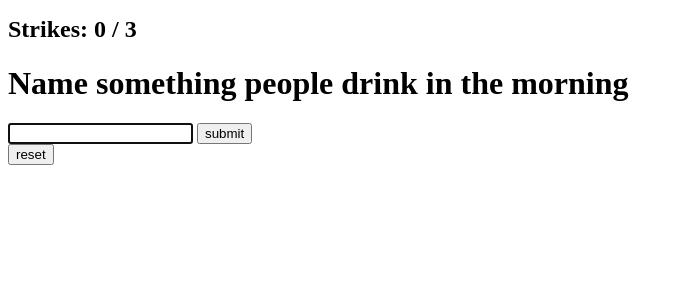
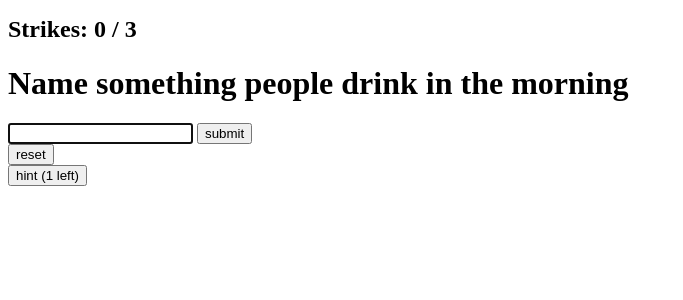
Before and after one commit to melvindacanay05-gif/PSaetang_Project2, a PHP site: page /game.php in a window 1280 px wide. Shown: the part 215-515 px from the top of the page, without its empty margins (0-683 px from the left). Run offline with PHP 8.4, Linux system fonts and the light colour scheme; the visitor is signed in with stand-in values (Sample User, id 1).

Commit message:
hint feature

```diff
--- a/game.php
+++ b/game.php
@@ -9,18 +9,21 @@ if (empty($_SESSION['logged_in'])) {
 $questions = require __DIR__ . '/questions.php';
 $totalRounds = 3;
 $maxStrikes = 3;
+$maxHints = 1;
 
 if (count($questions) < $totalRounds) {
     exit('questions.php needs at least ' . $totalRounds . ' questions.');
 }
 
-if (!isset($_SESSION['placeholders'], $_SESSION['total'], $_SESSION['strikes'], $_SESSION['round'], $_SESSION['banked'], $_SESSION['question_ids'], $_SESSION['rounds'])) {
+if (!isset($_SESSION['placeholders'], $_SESSION['total'], $_SESSION['strikes'], $_SESSION['round'], $_SESSION['banked'], $_SESSION['question_ids'], $_SESSION['rounds'], $_SESSION['hints'], $_SESSION['hint_for'])) {
     $_SESSION['placeholders'] = [1,2,3,4,5];
     $_SESSION['total'] = 0;
     $_SESSION['strikes'] = 0;
     $_SESSION['round'] = 1;
     $_SESSION['banked'] = 0;
     $_SESSION['rounds'] = [];
+    $_SESSION['hints'] = 0;
+    $_SESSION['hint_for'] = '';
 
     // random question selection: a different random question for each round
     $ids = array_rand($questions, $totalRounds);
@@ -37,8 +40,26 @@ $current = $questions[$_SESSION['question_ids'][$_SESSION['round'] - 1]];
 if ($_SERVER['REQUEST_METHOD'] === 'POST') {
 
     $action = filter_input(INPUT_POST, 'action', FILTER_UNSAFE_RAW);
-    if ($action !== null && $action !== 'reset') {
+    if ($action !== null && !in_array($action, ['reset', 'hint'], true)) {
         $action = null;
+    }
+    if ($action === 'hint') {
+        if ($_SESSION['hints'] >= $maxHints) {
+            $feedback = 'No hints left this round.';
+            $feedbackType = 'bad';
+        } else {
+            $i = 0;
+            foreach ($current['answers'] as $ans => $points) {
+                $i++;
+                if ($_SESSION['placeholders'][$i - 1] === $i) {   // first answer not found yet
+                    $_SESSION['hints']++;
+                    $_SESSION['hint_for'] = (string) $ans;
+                    $feedback = 'Hint added below.';
+                    $feedbackType = 'good';
+                    break;
+                }
+            }
+        }
     }
 
     $rawAnswer = filter_input(INPUT_POST, 'answer', FILTER_UNSAFE_RAW);
@@ -129,7 +150,8 @@ if ($_SERVER['REQUEST_METHOD'] === 'POST') {
 
             unset(
                 $_SESSION['placeholders'], $_SESSION['total'], $_SESSION['strikes'],
-                $_SESSION['round'], $_SESSION['banked'], $_SESSION['question_ids'], $_SESSION['rounds']
+                $_SESSION['round'], $_SESSION['banked'], $_SESSION['question_ids'], $_SESSION['rounds'],
+                $_SESSION['hints'], $_SESSION['hint_for']
             );
             header('Location: result.php');
             exit;
@@ -144,6 +166,8 @@ if ($_SERVER['REQUEST_METHOD'] === 'POST') {
         $_SESSION['placeholders'] = [1,2,3,4,5];
         $_SESSION['total'] = 0;
         $_SESSION['strikes'] = 0;
+        $_SESSION['hints'] = 0;
+        $_SESSION['hint_for'] = '';
         header('Location: game.php');
         exit;
     }
@@ -173,6 +197,12 @@ if (isset($_SESSION['flash'])) {
             <a href="logout.php">logout</a>
         </nav>
         <h3>Round <?= (int) $_SESSION['round'] ?> of <?= $totalRounds ?></h3>
+        <?php if ($feedback !== ''): ?>
+            <p class="feedback <?= htmlspecialchars($feedbackType) ?>" role="status"></p>
+        <?php endif; ?>
+        <?php if ($_SESSION['hint_for'] !== '' && !in_array($_SESSION['hint_for'], $_SESSION['placeholders'], true)): ?>
+            <p>Hint: <?= htmlspecialchars(strtoupper($_SESSION['hint_for'][0]) . preg_replace('/[^ ]/', '_', substr($_SESSION['hint_for'], 1))) ?></p>
+        <?php endif; ?>
         <?php
             foreach ($_SESSION['placeholders'] as $placeholder){
                 print htmlspecialchars((string) $placeholder) . '<br>';
@@ -184,9 +214,6 @@ if (isset($_SESSION['flash'])) {
         <h2>Strikes: <?= (int) $_SESSION['strikes'] ?> / <?= $maxStrikes ?></h2>
         <h1><?= htmlspecialchars($current['question']) ?></h1>
 
-        <?php if ($feedback !== ''): ?>
-            <p class="feedback <?= htmlspecialchars($feedbackType) ?>" role="status"><?= htmlspecialchars($feedback) ?></p>
-        <?php endif; ?>
 
         <form method="POST" action="game.php">
             <input type="text" name="answer" required maxlength="40" autocomplete="off" autofocus>
@@ -196,5 +223,11 @@ if (isset($_SESSION['flash'])) {
             <input type="hidden" name="action" value="reset">
             <button type="submit">reset</button>
         </form>
+                <form action="game.php" method="POST">
+            <input type="hidden" name="action" value="hint">
+            <button type="submit" <?= $_SESSION['hints'] >= $maxHints ? 'disabled' : '' ?>>
+                hint (<?= $maxHints - $_SESSION['hints'] ?> left)
+            </button>
+        </form>
     </body>
 </html>
```
